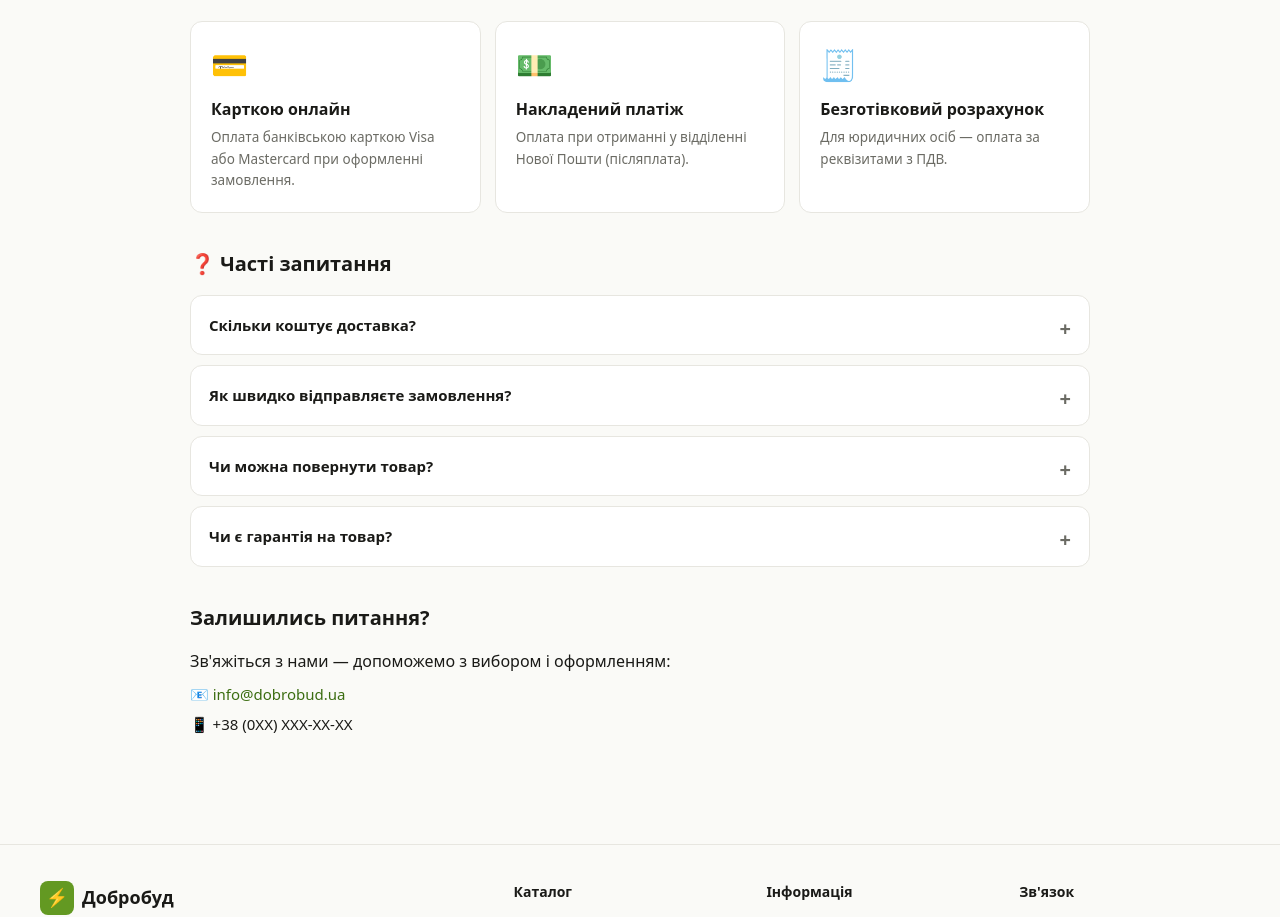
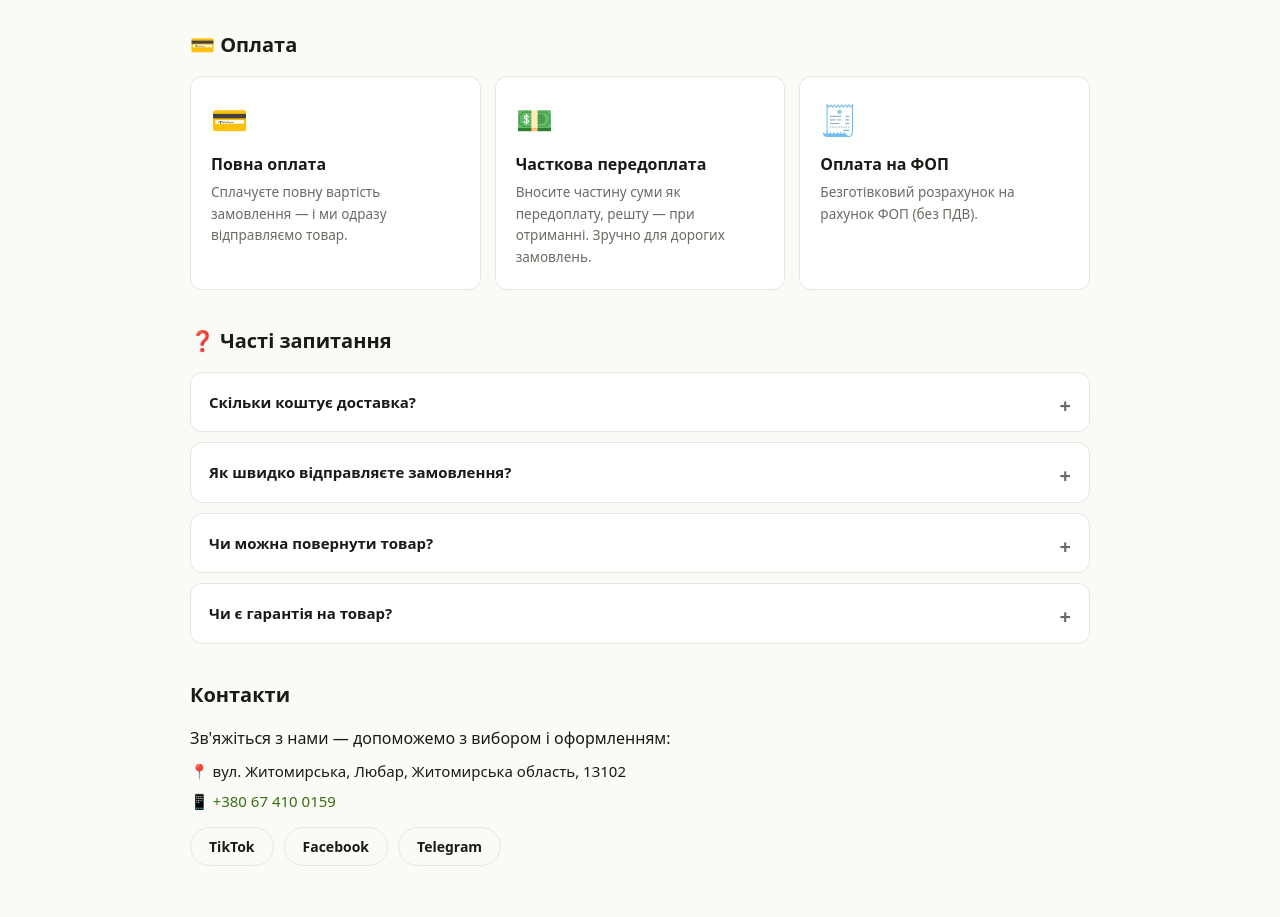
Before and after one commit to toxa8949-cmd/Dobrobud, a Next.js app: page /delivery in a window 1280 px wide. Shown: the part 498-1415 px from the top of the page. Built offline with nearby package versions, Linux system fonts and the light colour scheme.

Commit message:
Add files via upload

```diff
--- a/app/about/page.tsx
+++ b/app/about/page.tsx
@@ -70,8 +70,10 @@ export default function AboutPage() {
         <h2>Контакти</h2>
         <p>Маєте запитання? Зв'яжіться з нами:</p>
         <ul>
-          <li>📧 Пошта: <a href="mailto:info@dobrobud.ua">info@dobrobud.ua</a></li>
-          <li>📱 Телефон: +38 (0XX) XXX-XX-XX</li>
+          <li>📍 вул. Житомирська, Любар, Житомирська область, 13102</li>
+          <li>📱 <a href="tel:+380674100159">+380 67 410 0159</a></li>
+          <li>📱 Telegram: <a href="https://t.me/ProkopenkoVasyl">@ProkopenkoVasyl</a></li>
+          <li>📱 <a href="https://www.tiktok.com/@pvmorgan">TikTok</a> · <a href="https://facebook.com/lub.dobrobud">Facebook</a></li>
         </ul>
       </section>
     </div>
--- a/app/delivery/page.tsx
+++ b/app/delivery/page.tsx
@@ -2,7 +2,7 @@ import type { Metadata } from 'next';
 
 export const metadata: Metadata = {
   title: 'Доставка та оплата — Добробуд',
-  description: 'Умови доставки Новою Поштою та самовивозу, способи оплати: картка, накладений платіж, безготівковий розрахунок.',
+  description: 'Умови доставки Новою Поштою та самовивозу. Оплата: повна або часткова передоплата, на ФОП без ПДВ. Магазин у Любарі.',
 };
 
 export default function DeliveryPage() {
@@ -15,6 +15,7 @@ export default function DeliveryPage() {
 
       <section className="info-block">
         <h2>🚚 Доставка</h2>
+        <p className="info-note">Відправляємо за умови повної оплати або часткової передоплати замовлення.</p>
         <div className="info-cards">
           <div className="info-card">
             <span className="info-ico">📦</span>
@@ -24,7 +25,7 @@ export default function DeliveryPage() {
           <div className="info-card">
             <span className="info-ico">🏪</span>
             <strong>Самовивіз</strong>
-            <p>Можна забрати замовлення особисто з нашого магазину — безкоштовно та одразу.</p>
+            <p>Можна забрати замовлення особисто з нашого магазину у Любарі — безкоштовно та одразу.</p>
           </div>
         </div>
       </section>
@@ -34,18 +35,18 @@ export default function DeliveryPage() {
         <div className="info-cards">
           <div className="info-card">
             <span className="info-ico">💳</span>
-            <strong>Карткою онлайн</strong>
-            <p>Оплата банківською карткою Visa або Mastercard при оформленні замовлення.</p>
+            <strong>Повна оплата</strong>
+            <p>Сплачуєте повну вартість замовлення — і ми одразу відправляємо товар.</p>
           </div>
           <div className="info-card">
             <span className="info-ico">💵</span>
-            <strong>Накладений платіж</strong>
-            <p>Оплата при отриманні у відділенні Нової Пошти (післяплата).</p>
+            <strong>Часткова передоплата</strong>
+            <p>Вносите частину суми як передоплату, решту — при отриманні. Зручно для дорогих замовлень.</p>
           </div>
           <div className="info-card">
             <span className="info-ico">🧾</span>
-            <strong>Безготівковий розрахунок</strong>
-            <p>Для юридичних осіб — оплата за реквізитами з ПДВ.</p>
+            <strong>Оплата на ФОП</strong>
+            <p>Безготівковий розрахунок на рахунок ФОП (без ПДВ).</p>
           </div>
         </div>
       </section>
@@ -73,12 +74,17 @@ export default function DeliveryPage() {
       </section>
 
       <section className="info-block info-contacts">
-        <h2>Залишились питання?</h2>
+        <h2>Контакти</h2>
         <p>Зв'яжіться з нами — допоможемо з вибором і оформленням:</p>
         <ul>
-          <li>📧 <a href="mailto:info@dobrobud.ua">info@dobrobud.ua</a></li>
-          <li>📱 +38 (0XX) XXX-XX-XX</li>
+          <li>📍 вул. Житомирська, Любар, Житомирська область, 13102</li>
+          <li>📱 <a href="tel:+380674100159">+380 67 410 0159</a></li>
         </ul>
+        <div className="info-socials">
+          <a href="https://www.tiktok.com/@pvmorgan" target="_blank" rel="noopener noreferrer">TikTok</a>
+          <a href="https://facebook.com/lub.dobrobud" target="_blank" rel="noopener noreferrer">Facebook</a>
+          <a href="https://t.me/ProkopenkoVasyl" target="_blank" rel="noopener noreferrer">Telegram</a>
+        </div>
       </section>
     </div>
   );
--- a/app/globals.css
+++ b/app/globals.css
@@ -848,6 +848,13 @@ a { color: inherit; text-decoration: none; }
 .faq-item p { font-size: 14px; color: var(--muted); line-height: 1.6; padding: 0 0 14px; margin: 0; }
 .info-contacts ul { list-style: none; padding: 0; margin: 10px 0 0; display: flex; flex-direction: column; gap: 8px; font-size: 15px; }
 .info-contacts a { color: var(--green); }
+.info-note { font-size: 14px; color: var(--muted); margin-bottom: 14px; padding: 10px 14px; background: var(--green-soft); border-radius: 10px; }
+.info-socials { display: flex; gap: 10px; margin-top: 14px; }
+.info-socials a {
+  padding: 8px 18px; border: 1px solid var(--line); border-radius: 30px;
+  font-size: 14px; font-weight: 600; color: var(--ink); transition: all .12s;
+}
+.info-socials a:hover { border-color: var(--green-bright); color: var(--green); }
 
 /* ── Блог ── */
 .blog-grid { display: grid; grid-template-columns: repeat(auto-fill, minmax(280px, 1fr)); gap: 18px; padding-bottom: 40px; }
```
